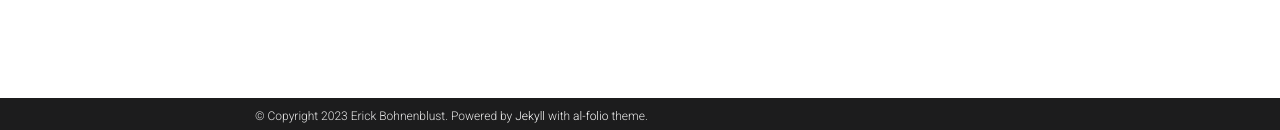
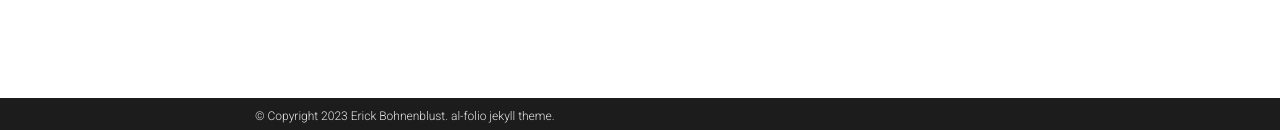
Before and after one commit to ebohnenb/ebohnenb.github.io, a Jekyll site: the page built from _pages/teaching.md, in a window 1280 px wide. Shown: the part 767-897 px from the top of the page. Built offline with Jekyll 4.4.1, drawn with Linux system fonts in a browser that asks for light colours; full-size pictures stand in for the smaller copies a plugin makes; comment, search, counter and statistics services are not loaded; a style sheet for code colours, icons or effects is not loaded.

Commit message:
Update _config.yml

```diff
--- a/_config.yml
+++ b/_config.yml
@@ -10,7 +10,7 @@
 description: > # the ">" symbol means to ignore newlines until "footer_text:"
   A simple, whitespace theme for academics. Based on [*folio](https://github.com/bogoli/-folio) design.
 footer_text: >
-  Powered by <a href="https://jekyllrb.com/" target="_blank">Jekyll</a> with <a href="https://github.com/alshedivat/al-folio">al-folio</a> theme.
+  al-folio jekyll theme.
 
 keywords: jekyll, jekyll-theme, academic-website, portfolio-website  # add your own keywords or leave empty
 
```
